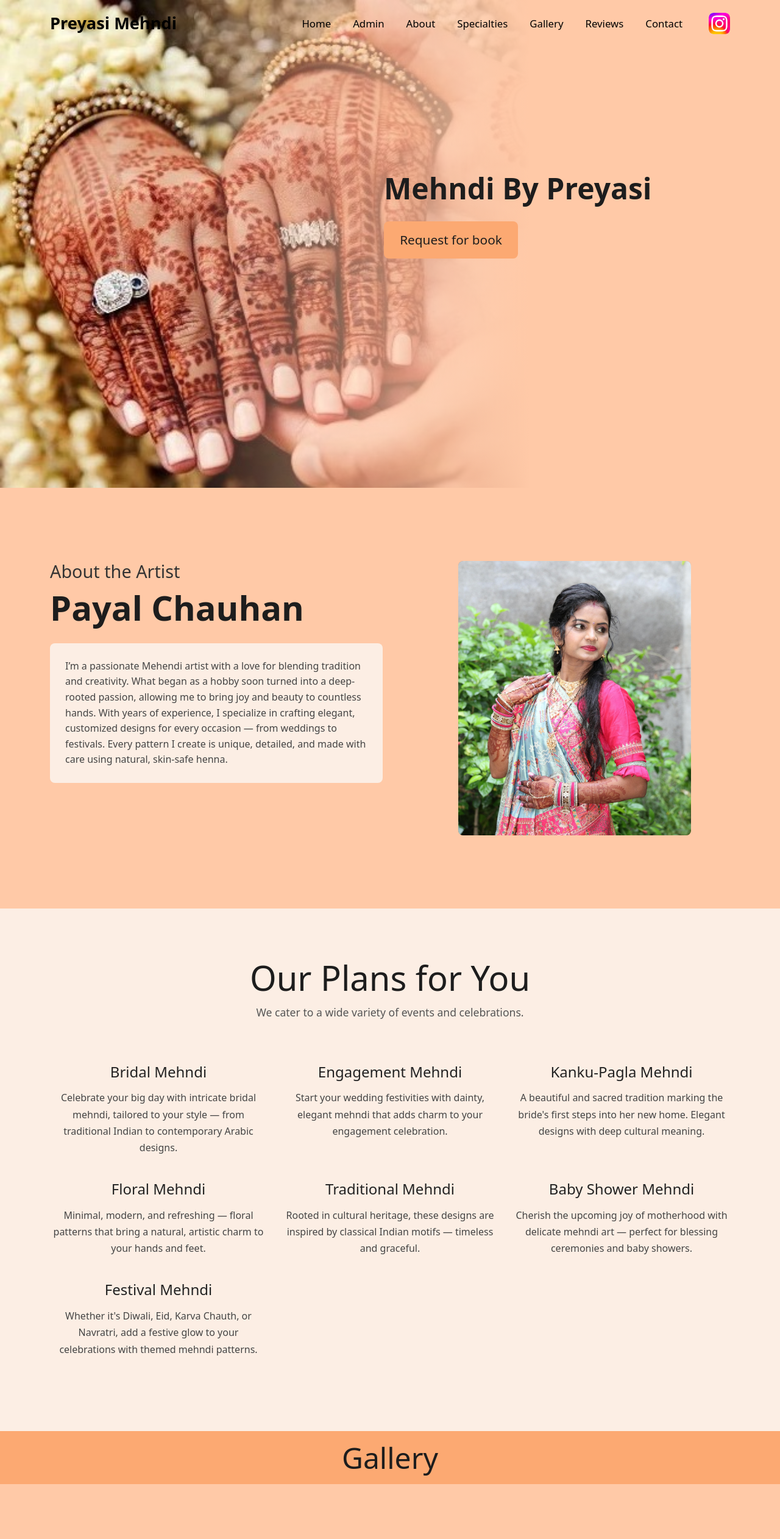
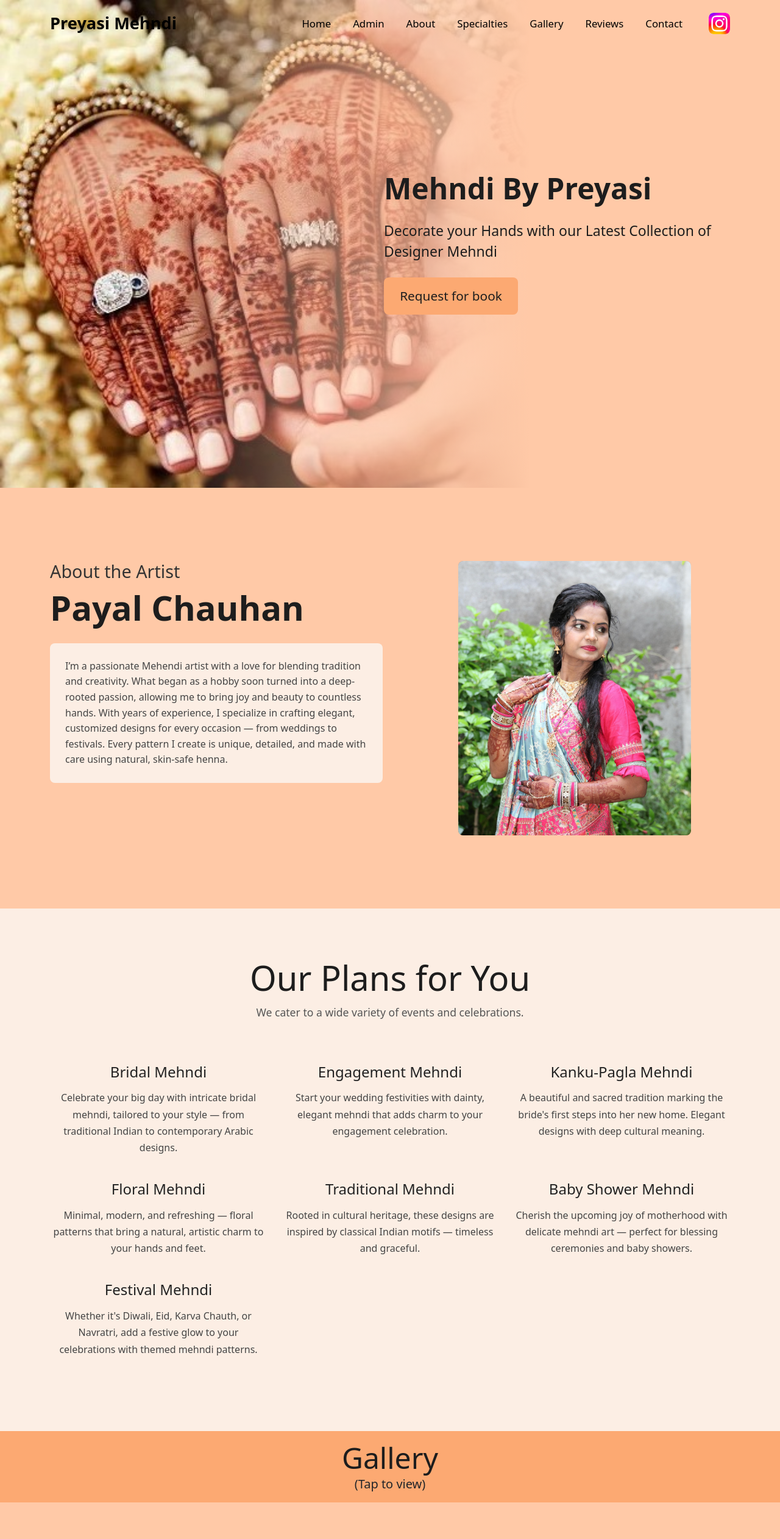
Before and after one commit to arb1465/preyasi-mehndi-frontend, a React (Create React App) app: page / in a window 1280 px wide. Shown: the top 2524 px of the page at 61% size. Built offline with nearby package versions, Linux system fonts and the light colour scheme; no server answers.

Commit message:
minor name changes

```diff
--- a/src/components/AddReview.jsx
+++ b/src/components/AddReview.jsx
@@ -95,7 +95,7 @@ function AddReviewPage() {
     <div className="add-review-page">
       <div className="container">
         <div className="review-form-header">
-          <h1 className="review-form-main-title">Preyasi Mehendi Art Gallery</h1>
+          <h1 className="review-form-main-title">Preyasi Mehndi</h1>
           <h2 className="review-form-sub-title">Add your review</h2>
         </div>
 
--- a/src/components/AdminDashboard.jsx
+++ b/src/components/AdminDashboard.jsx
@@ -59,7 +59,7 @@ function AdminDashboard() {
 
             <div className="container">
                 <div className="dashboard-header-text">
-                    <h1 className="main-title">Preyasi Mehndi Art Gallery</h1>
+                    <h1 className="main-title">Preyasi Mehndi</h1>
                     <h2 className="sub-title">Admin Dashboard</h2>
                 </div>
 
--- a/src/components/BookingPage.jsx
+++ b/src/components/BookingPage.jsx
@@ -81,7 +81,7 @@ function BookingPage() {
         <section id="booking" className="booking-page-container">
                 <div className="container">
                     <div className="booking-form-header">
-                        <h1 className="booking-main-title">Preyasi Mehendi Art Gallery</h1>
+                        <h1 className="booking-main-title">Preyasi Mehndi</h1>
                         <h2 className="booking-sub-title">Request to book</h2>
                     </div>
 
--- a/src/components/GalleryNav.css
+++ b/src/components/GalleryNav.css
@@ -14,6 +14,12 @@
   margin: 0;          /* Removes any default margin from the h2 tag */
 }
 
+#tapToView{
+  font-size: 20px;
+  font-weight: 400;
+  margin: 0;
+}
+
 /* Responsive adjustment for smaller screens */
 @media (max-width: 991px) {
   .gallery-title {
--- a/src/components/GalleryNav.jsx
+++ b/src/components/GalleryNav.jsx
@@ -9,6 +9,7 @@ function GalleryNav() {
       <Link to="/gallery" className="gallery-nav-link">
         <div className="container">
           <h2 className="gallery-title">Gallery</h2>
+          <p id='tapToView'>(Tap to view)</p>
         </div>
       </Link>
     </section>
--- a/src/components/GalleryPage.jsx
+++ b/src/components/GalleryPage.jsx
@@ -58,7 +58,7 @@ function GalleryPage() {
     <div className="gallery-page-container section-bg">
       <div className="container">
         <div className="gallery-header">
-          <h1 className="gallery-main-title">Preyasi Mehendi Art Gallery</h1>
+          <h1 className="gallery-main-title">Preyasi Mehndi</h1>
           <div className="filter-buttons">
             <button className={`filter-btn ${activeFilter === 'all' ? 'active' : ''}`} onClick={() => setActiveFilter('all')}>All</button>
             <button className={`filter-btn ${activeFilter === 'hand' ? 'active' : ''}`} onClick={() => setActiveFilter('hand')}>Hand</button>
--- a/src/components/Hero.css
+++ b/src/components/Hero.css
@@ -46,6 +46,12 @@
   font-weight: 700;
 }
 
+.hero-content p {
+  font-size: 23px;
+  padding-top: 15px;
+  font-weight: 400;
+}
+
 .hero-content .btn-review-nav {
   margin: 25px 0;
   display: block;
@@ -85,7 +91,7 @@
         margin-right: auto;
 
         text-align: center;
-        padding: 200px 20px 0 20px;
+        padding: 150px 20px 0 20px;
     }
 
     .hero-content h1 {
@@ -95,7 +101,7 @@
     .hero-container::after {
         left: 0;
         width: 100%;
-        background: linear-gradient(to top, rgba(255, 201, 167, 0.1) 0%, rgb(255, 201, 167) 95%);
+        background: linear-gradient(to top, rgba(255, 201, 167, 0.1) 0%, rgb(255, 201, 167) 85%);
     }
 
     .hero-content .btn-review-nav {
--- a/src/components/Hero.jsx
+++ b/src/components/Hero.jsx
@@ -15,6 +15,7 @@ function Hero() {
 
       <div className="hero-content">
         <h1>Mehndi By Preyasi</h1>
+        <p>Decorate your Hands with our Latest Collection of Designer Mehndi</p>
         <RouterLink to="/booking" className="btn-review-nav" id="request-to-book">
               Request for book
         </RouterLink>
--- a/src/components/LoginPage.jsx
+++ b/src/components/LoginPage.jsx
@@ -55,7 +55,7 @@ function LoginPage() {
         <div className="login-page-container section-bg">
             <div className="login-form-wrapper">
                 <div className="login-form-header">
-                    <h1 id='heading'>Preyasi Mehndi Art</h1>
+                    <h1 id='heading'>Preyasi Mehndi</h1>
                     <h2 className="login-sub-title">Login</h2>
                 </div>
 
--- a/src/components/Specialities.jsx
+++ b/src/components/Specialities.jsx
@@ -1,5 +1,5 @@
 import React from 'react';
-import './Specialities.css'; // We'll create this CSS file next
+import './Specialities.css';
 
 const specialitiesData = [
   {
```
